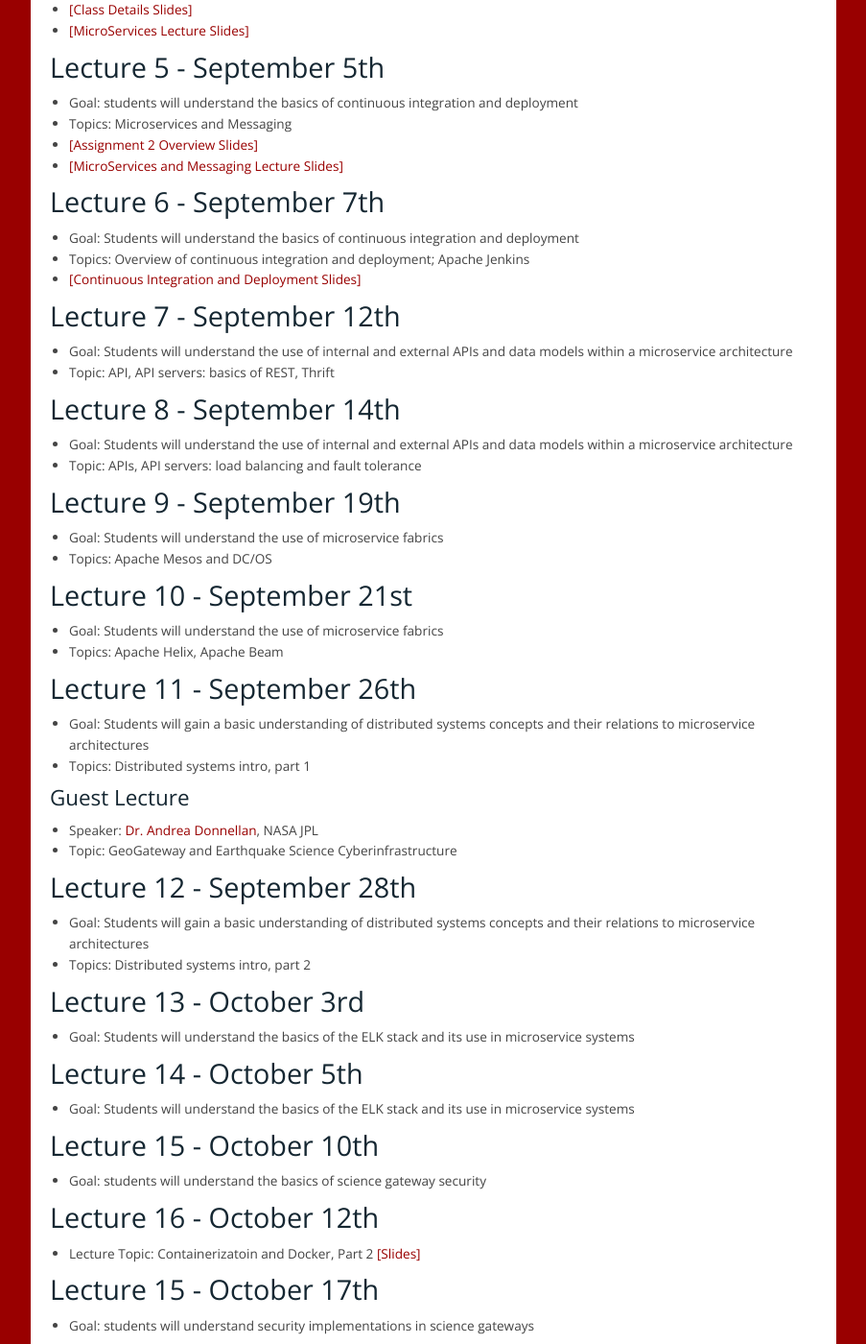
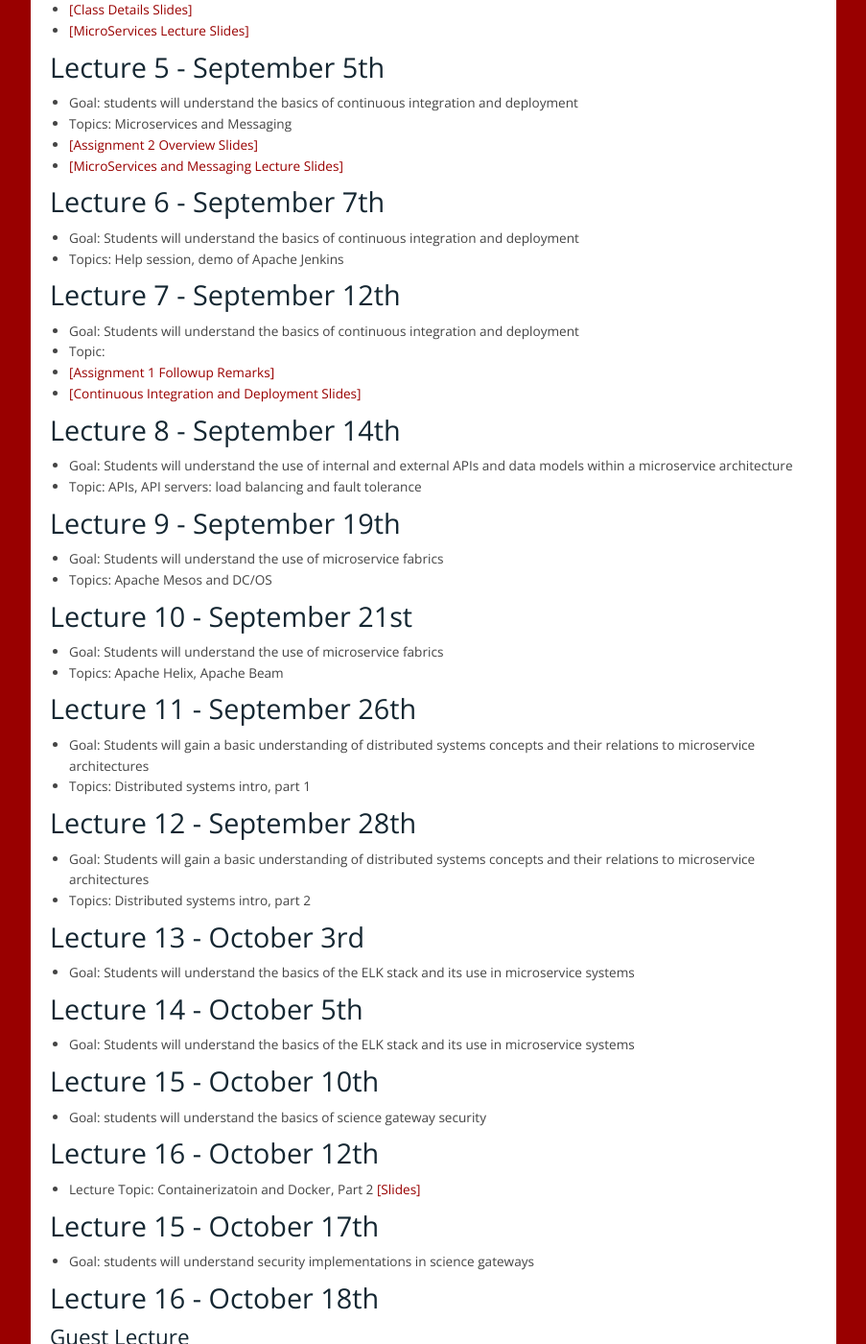
Before and after one commit to airavata-courses/airavata-courses.github.io, a Jekyll site: the page built from lectures.md, in a window 1280 px wide and 1400 px high, scrolled down 731 px. Shown: the whole window at 96% size, without its empty margins (258-1161 px from the left). Built offline with Jekyll 4.4.1, drawn with Linux system fonts in a browser that asks for light colours; our own code applies the rules of GitHub Pages for plain Markdown files.

Commit message:
Updating lecture web page with new lecture links

```diff
--- a/lectures.md
+++ b/lectures.md
@@ -44,13 +44,13 @@
 
 ###  Lecture 6 - September  7th
 * Goal: Students will understand the basics of continuous integration and deployment
-* Topics: Overview of continuous integration and deployment; Apache Jenkins
-* [[Continuous Integration and Deployment Slides]]({{ site.url }}slides/Fall2017-CICDApacheJenkins.pptx)
-
+* Topics: Help session, demo of Apache Jenkins
 
 ###  Lecture 7 - September  12th
-* Goal: Students will understand the use of internal and external APIs and data models within a microservice architecture
-* Topic: API, API servers: basics of REST, Thrift
+* Goal: Students will understand the basics of continuous integration and deployment
+* Topic:
+* [[Assignment 1 Followup Remarks]]({{ site.url }}slides/Fall2017-Assignment1FollowUp.pptx)
+* [[Continuous Integration and Deployment Slides]]({{ site.url }}slides/Fall2017-CICDApacheJenkins.pptx)
 
 ###  Lecture 8 - September  14th
 * Goal: Students will understand the use of internal and external APIs and data models within a microservice architecture
@@ -67,10 +67,6 @@
 ###  Lecture 11 - September  26th
 * Goal: Students will gain a basic understanding of distributed systems concepts and their relations to microservice architectures
 * Topics: Distributed systems intro, part 1
-
-#### Guest Lecture
-* Speaker: [Dr. Andrea Donnellan](https://science.jpl.nasa.gov/people/Donnellan/){:target="_blank"}, NASA JPL
-* Topic: GeoGateway and Earthquake Science Cyberinfrastructure
 
 ###  Lecture 12 - September  28th
 * Goal: Students will gain a basic understanding of distributed systems concepts and their relations to microservice architectures
```
